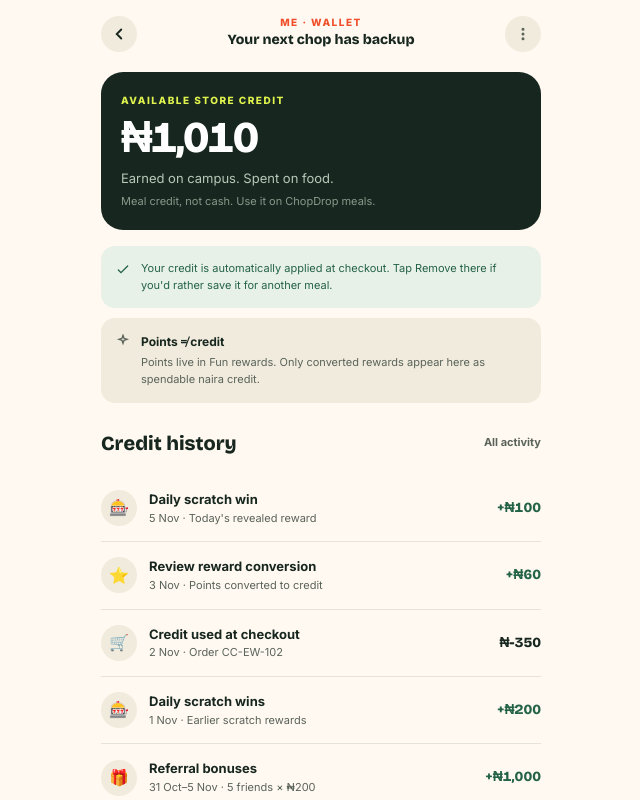
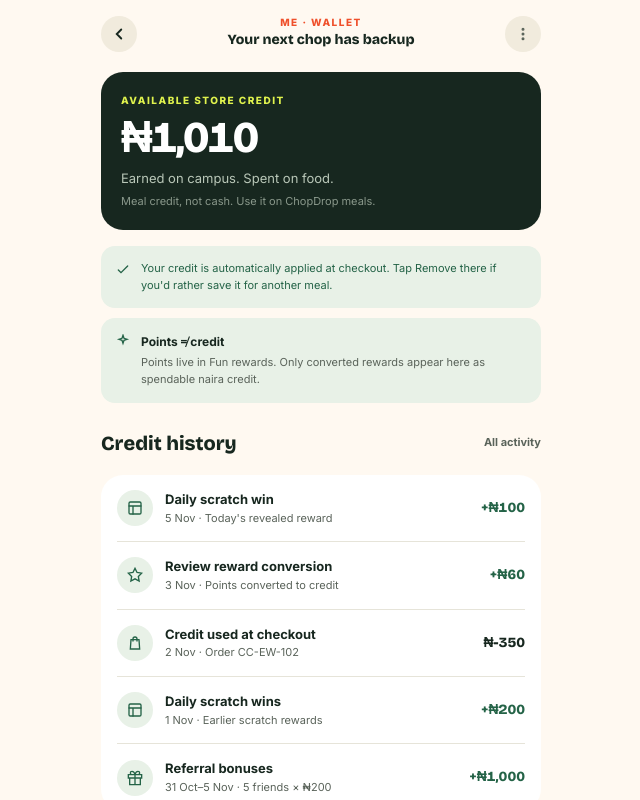
Before and after one commit to fredddyy/chopdrop, a Next.js app: page /wallet in a window 1280 px wide. Shown: the top 800 px of the page, without its empty margins (319-959 px from the left). Built offline with nearby package versions, Linux system fonts and the light colour scheme.

Commit message:
fix: wallet page — SVG icons, white card bg for history + summary, green bg for points≠credit

```diff
--- a/src/app/wallet/page.tsx
+++ b/src/app/wallet/page.tsx
@@ -8,12 +8,21 @@ function fp(kobo: number): string { return "\u20A6" + (kobo / 100).toLocaleStrin
 
 // Sample credit history — will be replaced with API data
 const HISTORY = [
-  { icon: "🎰", label: "Daily scratch win", date: "5 Nov · Today's revealed reward", amount: 10000, positive: true },
-  { icon: "⭐", label: "Review reward conversion", date: "3 Nov · Points converted to credit", amount: 6000, positive: true },
-  { icon: "🛒", label: "Credit used at checkout", date: "2 Nov · Order CC-EW-102", amount: -35000, positive: false },
-  { icon: "🎰", label: "Daily scratch wins", date: "1 Nov · Earlier scratch rewards", amount: 20000, positive: true },
-  { icon: "🎁", label: "Referral bonuses", date: "31 Oct–5 Nov · 5 friends × ₦200", amount: 100000, positive: true },
+  { iconType: "scratch", label: "Daily scratch win", date: "5 Nov · Today's revealed reward", amount: 10000, positive: true },
+  { iconType: "star", label: "Review reward conversion", date: "3 Nov · Points converted to credit", amount: 6000, positive: true },
+  { iconType: "cart", label: "Credit used at checkout", date: "2 Nov · Order CC-EW-102", amount: -35000, positive: false },
+  { iconType: "scratch", label: "Daily scratch wins", date: "1 Nov · Earlier scratch rewards", amount: 20000, positive: true },
+  { iconType: "gift", label: "Referral bonuses", date: "31 Oct–5 Nov · 5 friends × ₦200", amount: 100000, positive: true },
 ];
+
+function HistoryIcon({ type }: { type: string }) {
+  const stroke = "var(--emerald)";
+  if (type === "scratch") return <svg width="16" height="16" viewBox="0 0 24 24" fill="none" stroke={stroke} strokeWidth="2" strokeLinecap="round"><rect x="3" y="3" width="18" height="18" rx="2" /><path d="M3 9h18M9 21V9" /></svg>;
+  if (type === "star") return <svg width="16" height="16" viewBox="0 0 24 24" fill="none" stroke={stroke} strokeWidth="2" strokeLinecap="round"><path d="M12 2l3.09 6.26L22 9.27l-5 4.87 1.18 6.88L12 17.77l-6.18 3.25L7 14.14 2 9.27l6.91-1.01L12 2z" /></svg>;
+  if (type === "cart") return <svg width="16" height="16" viewBox="0 0 24 24" fill="none" stroke={stroke} strokeWidth="2" strokeLinecap="round"><path d="M6 7h12l1 14H5L6 7Z" /><path d="M9 9V6a3 3 0 0 1 6 0v3" /></svg>;
+  if (type === "gift") return <svg width="16" height="16" viewBox="0 0 24 24" fill="none" stroke={stroke} strokeWidth="2" strokeLinecap="round"><path d="M20 12v10H4V12M2 7h20v5H2zM12 22V7M12 7H7.5a2.5 2.5 0 1 1 0-5C11 2 12 7 12 7zM12 7h4.5a2.5 2.5 0 0 0 0-5C13 2 12 7 12 7z" /></svg>;
+  return <svg width="16" height="16" viewBox="0 0 24 24" fill="none" stroke={stroke} strokeWidth="2" strokeLinecap="round"><circle cx="12" cy="12" r="10" /></svg>;
+}
 
 export default function WalletPage() {
   const router = useRouter();
@@ -57,8 +66,8 @@ export default function WalletPage() {
             Your credit is automatically applied at checkout. Tap Remove there if you&apos;d rather save it for another meal.
           </p>
         </div>
-        <div className="flex items-start gap-2.5 p-3.5 rounded-[14px]" style={{ background: "var(--sand)" }}>
-          <svg width="16" height="16" viewBox="0 0 24 24" fill="none" stroke="var(--text-muted)" strokeWidth="2" strokeLinecap="round" className="shrink-0 mt-0.5"><path d="M12 2l1.5 4.5L18 8l-4.5 1.5L12 14l-1.5-4.5L6 8l4.5-1.5z" /></svg>
+        <div className="flex items-start gap-2.5 p-3.5 rounded-[14px]" style={{ background: "var(--emerald-soft)" }}>
+          <svg width="16" height="16" viewBox="0 0 24 24" fill="none" stroke="var(--emerald)" strokeWidth="2" strokeLinecap="round" className="shrink-0 mt-0.5"><path d="M12 2l1.5 4.5L18 8l-4.5 1.5L12 14l-1.5-4.5L6 8l4.5-1.5z" /></svg>
           <div>
             <p className="text-[12px] font-bold" style={{ color: "#17271F" }}>Points ≠ credit</p>
             <p className="text-[11px] mt-0.5" style={{ color: "var(--text-muted)" }}>Points live in Fun rewards. Only converted rewards appear here as spendable naira credit.</p>
@@ -73,13 +82,13 @@ export default function WalletPage() {
           <span className="text-[11px] font-bold" style={{ color: "var(--text-muted)" }}>All activity</span>
         </div>
 
-        <div className="flex flex-col">
+        <div className="rounded-[22px] overflow-hidden" style={{ background: "var(--card)" }}>
           {HISTORY.map((item, i) => (
             <div key={i}>
-              {i > 0 && <div className="h-px" style={{ background: "var(--border)" }} />}
-              <div className="flex items-center gap-3 py-3.5">
-                <div className="w-[36px] h-[36px] rounded-full flex items-center justify-center text-[16px] shrink-0" style={{ background: "var(--sand)" }}>
-                  {item.icon}
+              {i > 0 && <div className="mx-4 h-px" style={{ background: "var(--border)" }} />}
+              <div className="flex items-center gap-3 px-4 py-3.5">
+                <div className="w-[36px] h-[36px] rounded-full flex items-center justify-center shrink-0" style={{ background: "var(--emerald-soft)" }}>
+                  <HistoryIcon type={item.iconType} />
                 </div>
                 <div className="flex-1 min-w-0">
                   <p className="text-[13px] font-bold" style={{ color: "#17271F" }}>{item.label}</p>
@@ -96,7 +105,7 @@ export default function WalletPage() {
 
       {/* ── Summary ── */}
       <div className="px-5 mt-6">
-        <div className="flex flex-col gap-2">
+        <div className="p-4 rounded-[22px] flex flex-col gap-2" style={{ background: "var(--card)" }}>
           <div className="flex justify-between text-[13px]" style={{ color: "var(--text-muted)" }}>
             <span>Opening balance · 30 Oct</span>
             <span className="font-bold" style={{ color: "#17271F" }}>{fp(0)}</span>
```
